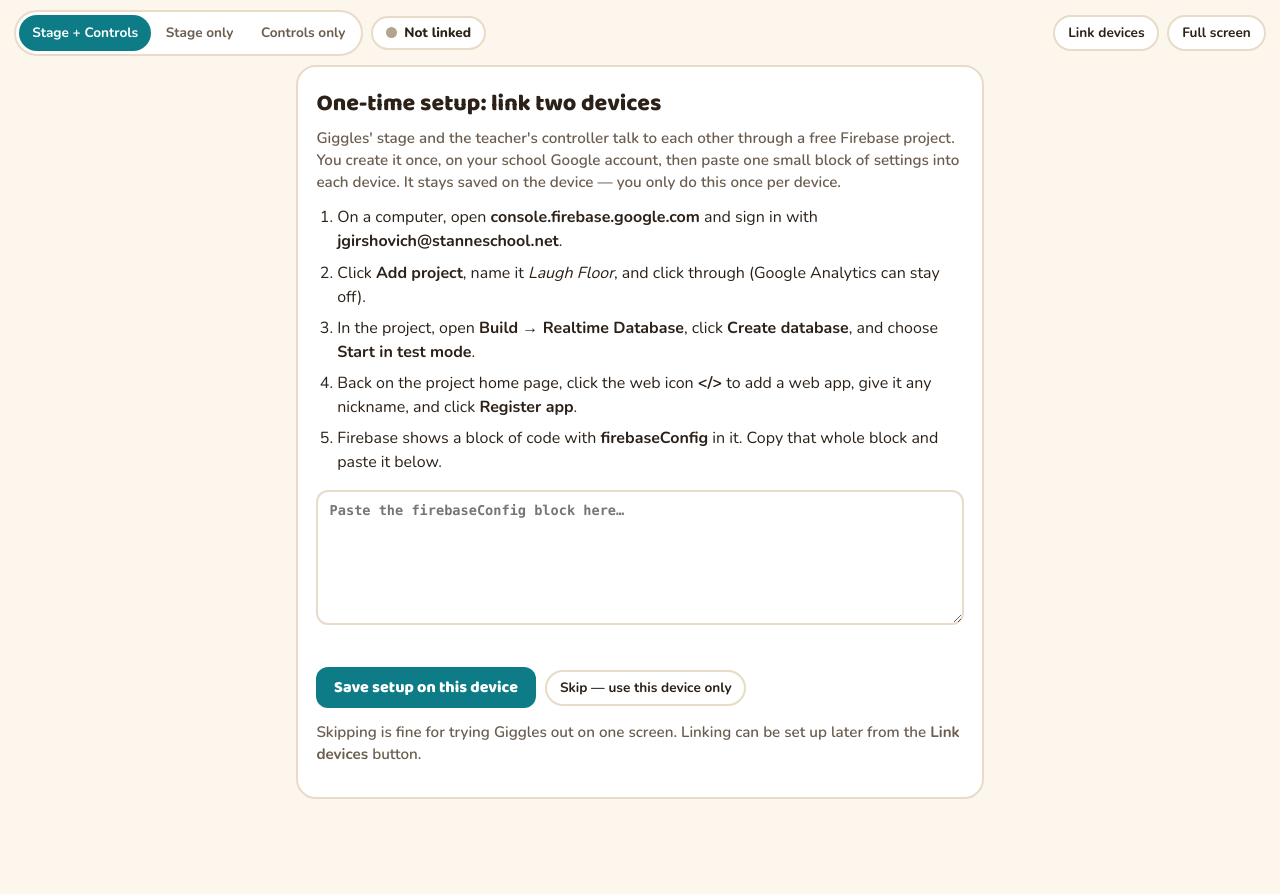
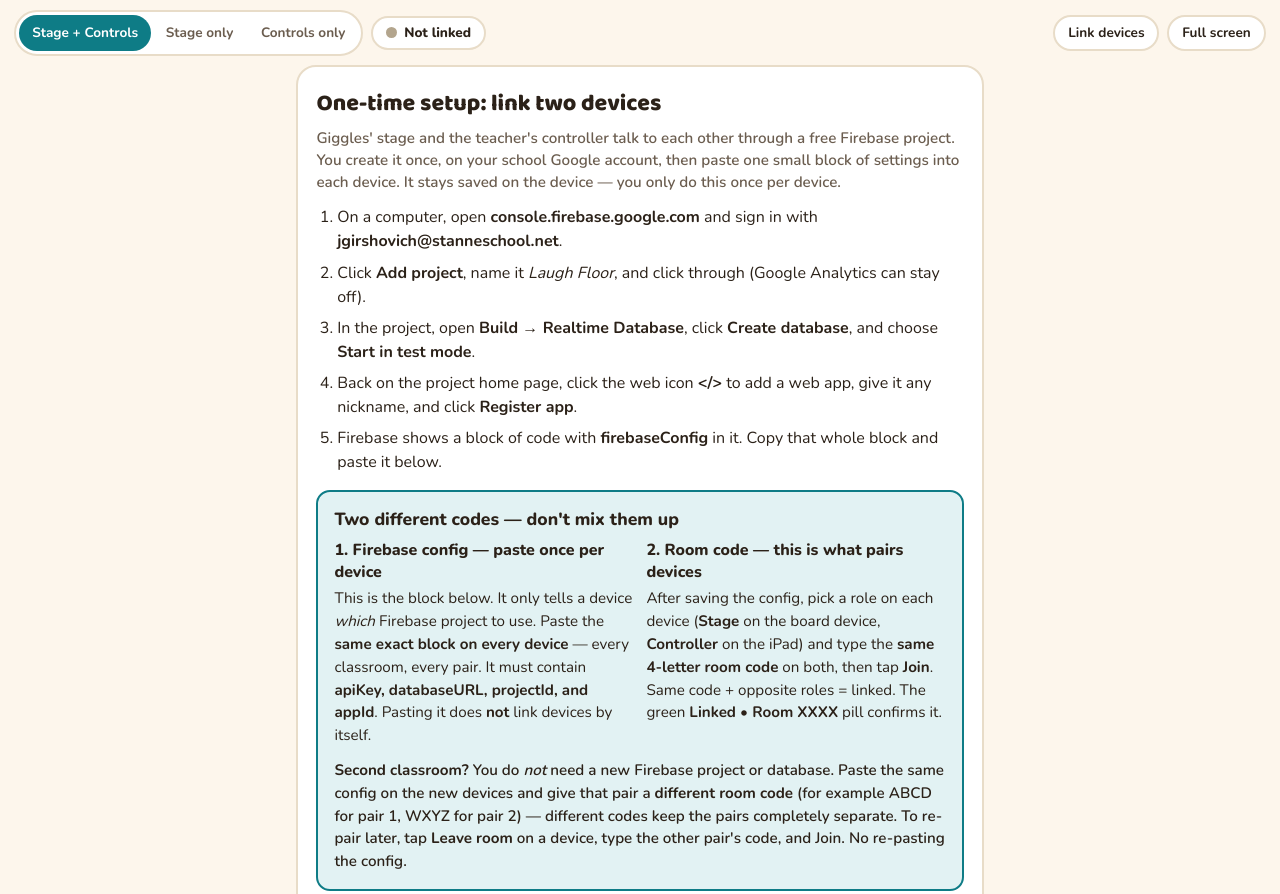
Before and after one commit to jgirshovich/LF, a plain HTML site: page index.html in a window 1280 px wide. Shown: the top 894 px of the page. Before the commit the page ends 821 px from the top, so only its background shows below. Drawn offline with nearby package versions, Linux system fonts and the light colour scheme.

Commit message:
Add codes-note section for Firebase setup guidance
Added a notes section for Firebase configuration and room code instructions.

```diff
--- a/index.html
+++ b/index.html
@@ -91,6 +91,13 @@
       }
       .cfg-error { color: #c1272d; font-weight: 800; min-height: 1.2em; margin: .4rem 0 0; font-size: .95rem; }
       .setup-btns { display: flex; flex-wrap: wrap; gap: .6rem; margin-top: .7rem; align-items: center; }
+      .codes-note { background: var(--accent2-soft); border: 2px solid var(--accent2); border-radius: 14px; padding: .9rem 1rem 1rem; margin: 0 0 1rem; }
+      .codes-note h3 { margin: 0 0 .55rem; font-size: 1.1rem; font-weight: 800; }
+      .codes-grid { display: grid; grid-template-columns: 1fr 1fr; gap: .8rem; }
+      @media (max-width: 560px) { .codes-grid { grid-template-columns: 1fr; } }
+      .codes-grid h4 { margin: 0 0 .25rem; font-size: 1rem; font-weight: 800; }
+      .codes-grid p { margin: 0; font-size: .95rem; line-height: 1.5; }
+      .codes-note .codes-foot { margin: .75rem 0 0; font-size: .95rem; line-height: 1.5; font-weight: 600; }
       body.setup-open .layout, body.setup-open .linkbar { display: none; }
 
       /* ---------- link bar ---------- */
@@ -417,6 +424,20 @@
           <li>Back on the project home page, click the web icon <strong>&lt;/&gt;</strong> to add a web app, give it any nickname, and click <strong>Register app</strong>.</li>
           <li>Firebase shows a block of code with <strong>firebaseConfig</strong> in it. Copy that whole block and paste it below.</li>
         </ol>
+        <div class="codes-note" aria-label="Firebase config versus room code">
+          <h3>Two different codes — don't mix them up</h3>
+          <div class="codes-grid">
+            <div>
+              <h4>1. Firebase config — paste once per device</h4>
+              <p>This is the block below. It only tells a device <em>which</em> Firebase project to use. Paste the <strong>same exact block on every device</strong> — every classroom, every pair. It must contain <strong>apiKey, databaseURL, projectId, and appId</strong>. Pasting it does <strong>not</strong> link devices by itself.</p>
+            </div>
+            <div>
+              <h4>2. Room code — this is what pairs devices</h4>
+              <p>After saving the config, pick a role on each device (<strong>Stage</strong> on the board device, <strong>Controller</strong> on the iPad) and type the <strong>same 4-letter room code</strong> on both, then tap <strong>Join</strong>. Same code + opposite roles = linked. The green <strong>Linked • Room XXXX</strong> pill confirms it.</p>
+            </div>
+          </div>
+          <p class="codes-foot"><strong>Second classroom?</strong> You do <em>not</em> need a new Firebase project or database. Paste the same config on the new devices and give that pair a <strong>different room code</strong> (for example ABCD for pair 1, WXYZ for pair 2) — different codes keep the pairs completely separate. To re-pair later, tap <strong>Leave room</strong> on a device, type the other pair's code, and Join. No re-pasting the config.</p>
+        </div>
         <textarea id="cfgInput" rows="7" spellcheck="false" placeholder="Paste the firebaseConfig block here…"></textarea>
         <p class="cfg-error" id="cfgError" role="alert"></p>
         <div class="setup-btns">
@@ -432,6 +453,7 @@
       <div class="linkbar-inner" id="linkJoinBox">
         <h2>Link this device</h2>
         <p class="hint">Open this page on both devices, pick a role on each, and type the <strong>same room code</strong> on both. The stage device goes on the board (AirPlay it, then use Stage only + Full screen). The controller is the iPad in your hand. Commands travel through Firebase; your live voice travels directly between the two devices.</p>
+        <p class="hint"><strong>Reminder:</strong> the Firebase <em>config</em> (saved in Setup) is the same on every device and only names the project. The <em>room code</em> below is what actually pairs two devices — use a different code for each classroom pair so they don't interfere.</p>
         <div class="seg" role="group" aria-label="This device is">
           <button type="button" data-role="stage" aria-pressed="false">Stage — goes on the board</button>
           <button type="button" data-role="controller" aria-pressed="false">Controller — teacher's iPad</button>
@@ -675,6 +697,9 @@
             <li><strong>Voice:</strong> on the controller, tap <em>Start microphone</em> and allow mic access. Pick Monster, Robot, or Squeaky. Your voice comes out of the board device's speaker, changed, and Giggles' mouth follows the sound itself.</li>
             <li><strong>Lesson items:</strong> edit the list on the controller — names, pictures, and the line Giggles says. The stage picks up the changes on its own.</li>
           </ol>
+          <p><strong>Moving a device to a different room:</strong> yes — devices aren't locked to a pairing. Tap <em>Link devices → Leave room</em> on the device you want to move, type the other pair's room code, and tap <em>Join room</em>. Example: pairs 1↔2 and 3↔4 are set up, device 1 stops working — leave the room on device 3, join device 2's room code, and 3 now controls (or displays for) 2. Device 4 is untouched. No new Firebase setup and no re-pasting the config.</p>
+          <p><strong>One controller iPad for two teachers:</strong> that works, as long as only one stage is open at a time. Put the controller and both teachers' stage devices in the <em>same</em> room code. Use the controller with Teacher 1 while Teacher 2's Laugh Floor page is closed — no conflict, because a closed page isn't listening. When you're done, have Teacher 1 close her page, walk to Teacher 2, have her open hers, and the same controller now drives Teacher 2. If both stage pages were open at once, <em>both</em> would respond to every tap — so keep only the room you're in open.</p>
+          <p><strong>Trying it at home first:</strong> yes — create the Firebase project at home while signed in with your school Google account (jgirshovich@stanneschool.net), paste the config on your iPad (Controller) and MacBook (Stage) at home, and test there. That same project and the same saved config work at school with no changes — Firebase lives on the web, not on your home network. Just open the same page link at school and join the same room code.</p>
           <p><strong>Seeing the class:</strong> for the first run, use a Google Meet call. Put a spare iPad near the board facing the students, join the Meet from it and from your controller iPad, then on the board iPad turn the volume all the way down and the brightness all the way down (or face it away) so the class sees and hears nothing from it. There's no camera built into this page yet — Meet is the stand-in while we test the link.</p>
           <p><strong>If the pill stays yellow:</strong> the two devices can see Firebase but not each other yet — give it a few seconds, confirm both typed the same room code, and check both picked different roles. If buttons work but the live voice won't connect, the school network may be blocking direct device-to-device audio; the moves, jokes, items, and typed lines still work, and the typed lines become the voice for that lesson.</p>
           <p><strong>Keyboard shortcuts</strong> (handy on a MacBook controller): <kbd>1</kbd> wave, <kbd>2</kbd> jump, <kbd>3</kbd> laugh, <kbd>4</kbd>/<kbd>5</kbd> point, <kbd>6</kbd> smile, <kbd>7</kbd> dance, <kbd>8</kbd> confused, <kbd>9</kbd> sleepy, <kbd>0</kbd> surprise.</p>
```
